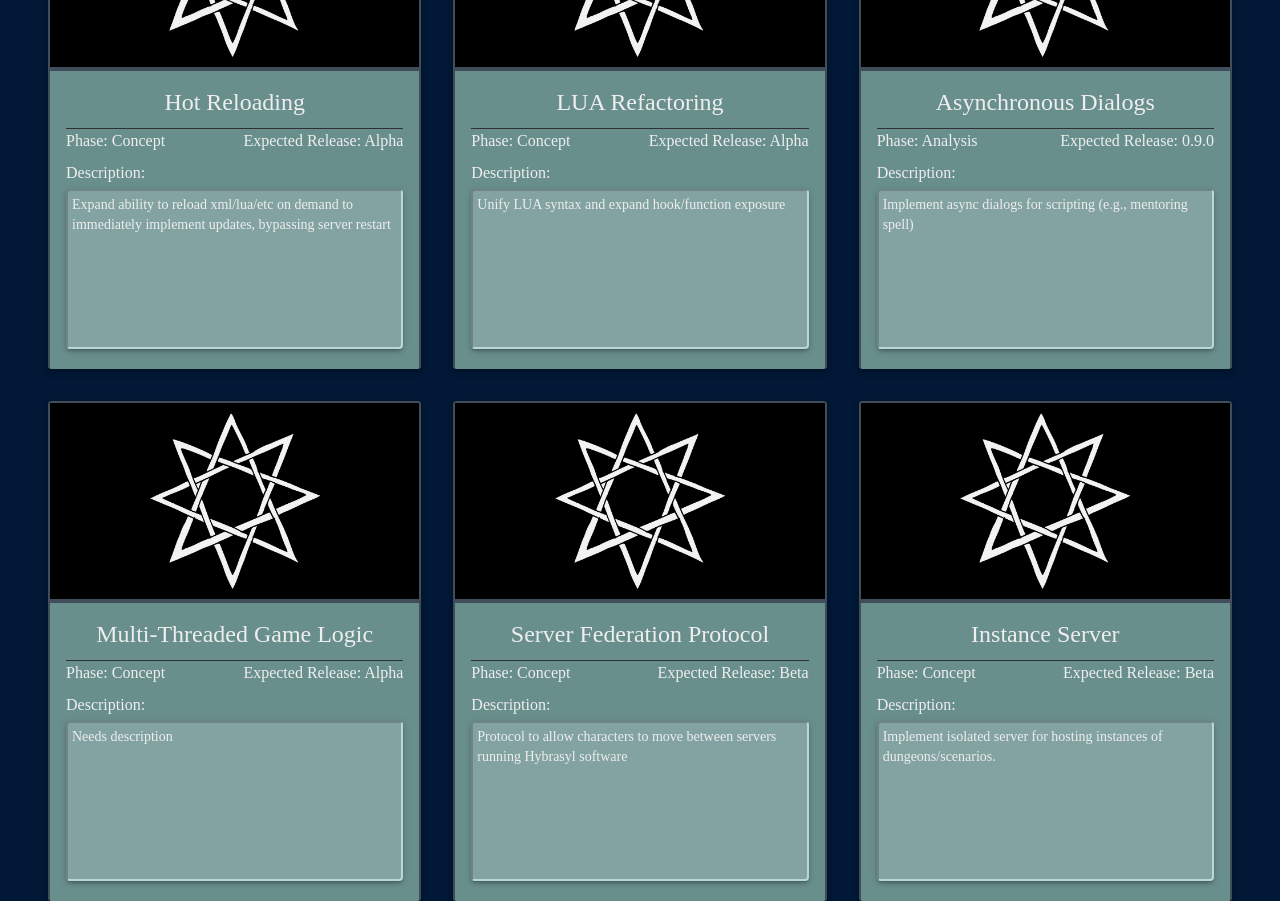
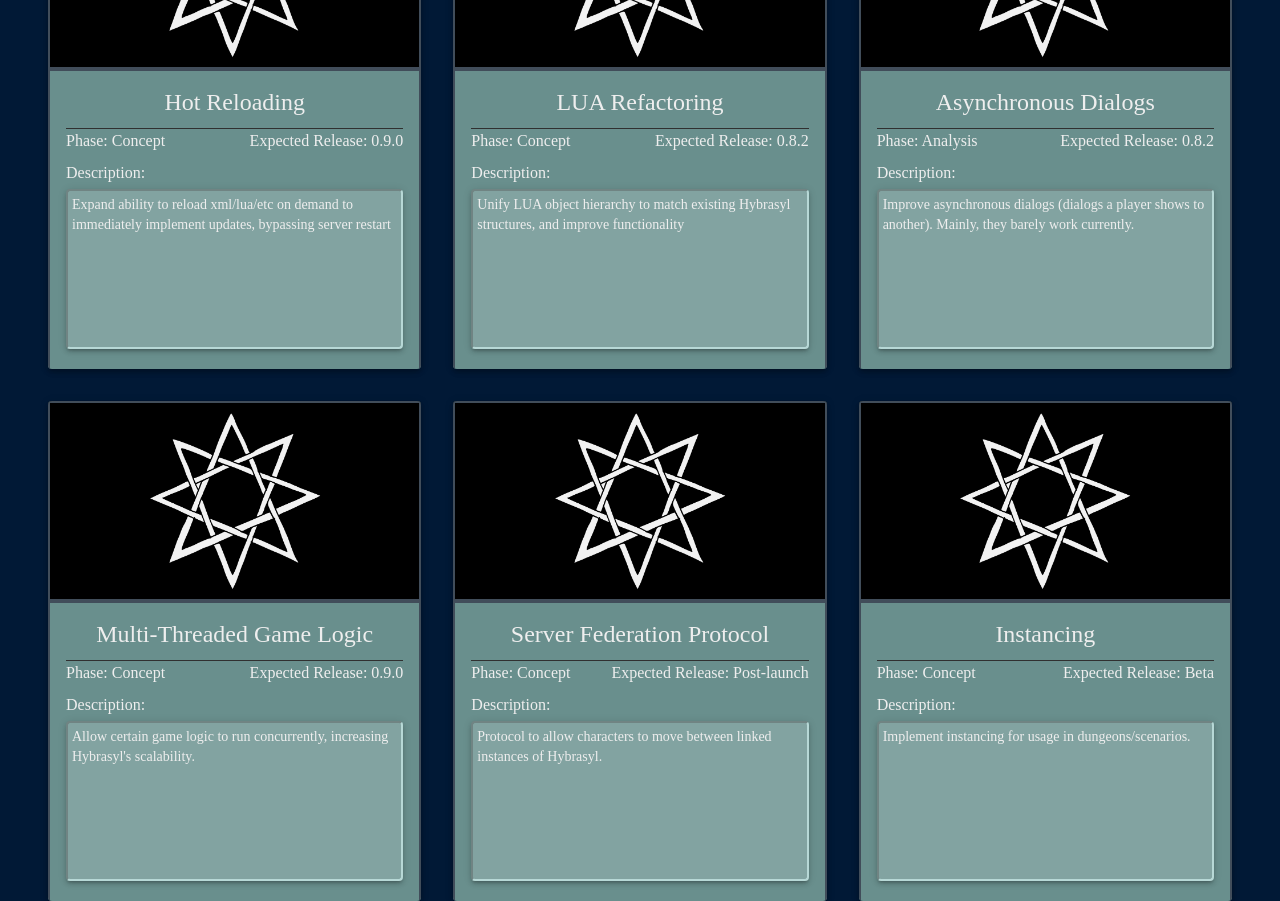
Before and after one commit to hybrasyl/cernunnos, a React (Create React App) app: page / in a window 1280 px wide. Shown: the part 280-1181 px from the top of the page. Built offline with nearby package versions, Linux system fonts and the light colour scheme; a web font is replaced by a local one.

Commit message:
architectural / etc updates

```diff
--- a/src/data/featureData.js
+++ b/src/data/featureData.js
@@ -6,49 +6,49 @@ const featureData = [
         description: "Expand ability to reload xml/lua/etc on demand to immediately implement updates, bypassing server restart",
         category: "Architecture",
         image: "placeholder.png",
-        target: "Alpha",
+        target: "0.9.0",
     },
     {
         id: "2",
         title: "LUA Refactoring",
         stage: "Concept",
-        description: "Unify LUA syntax and expand hook/function exposure",
+        description: "Unify LUA object hierarchy to match existing Hybrasyl structures, and improve functionality",
         category: "Architecture",
         image: "placeholder.png",
-        target: "Alpha",
+        target: "0.8.2",
     },
     {
         id: "3",
         title: "Asynchronous Dialogs",
         stage: "Analysis",
-        description: "Implement async dialogs for scripting (e.g., mentoring spell)",
+        description: "Improve asynchronous dialogs (dialogs a player shows to another). Mainly, they barely work currently.",
+        category: "Architecture",
+        image: "placeholder.png",
+        target: "0.8.2",
+    },
+    {
+        id: "4",
+        title: "Multi-Threaded Game Logic",
+        stage: "Concept",
+        description: "Allow certain game logic to run concurrently, increasing Hybrasyl's scalability.",
         category: "Architecture",
         image: "placeholder.png",
         target: "0.9.0",
     },
     {
-        id: "4",
-        title: "Multi-Threaded Game Logic",
-        stage: "Concept",
-        description: "Needs description",
-        category: "Architecture",
-        image: "placeholder.png",
-        target: "Alpha",
-    },
-    {
         id: "5",
         title: "Server Federation Protocol",
         stage: "Concept",
-        description: "Protocol to allow characters to move between servers running Hybrasyl software",
+        description: "Protocol to allow characters to move between linked instances of Hybrasyl.",
         category: "Architecture",
         image: "placeholder.png",
-        target: "Beta",
+        target: "Post-launch",
     },
     {
         id: "6",
-        title: "Instance Server",
+        title: "Instancing",
         stage: "Concept",
-        description: "Implement isolated server for hosting instances of dungeons/scenarios.",
+        description: "Implement instancing for usage in dungeons/scenarios.",
         category: "Architecture",
         image: "placeholder.png",
         target: "Beta",
@@ -129,10 +129,10 @@ const featureData = [
         id: "15",
         title: "Account Manager Overhaul",
         stage: "Concept",
-        description: "Complete features for Account Manager (with game world hooks)",
+        description: "Implement character password resets, mail notifications, and more in HAM, with game server support",
         category: "UI/UX",
         image: "placeholder.png",
-        target: "TBD",
+        target: "0.9.0",
     },
     {
         id: "16",
@@ -141,13 +141,13 @@ const featureData = [
         description: "Create accounts and allow 10+ characters to be linked to them.",
         category: "UI/UX",
         image: "placeholder.png",
-        target: "TBD",
+        target: "0.9.0",
     },
     {
         id: "17",
         title: "Website 2.0",
         stage: "Design",
-        description: "Rebuild website from ground up to support more modern (post 2000) features",
+        description: "Rebuild website from ground up to support more modern (post 2008) features",
         category: "UI/UX",
         image: "placeholder.png",
         target: "TBD",
@@ -183,28 +183,28 @@ const featureData = [
         id: "21",
         title: "Implement 2FA for HAM",
         stage: "Concept",
-        description: "Add 2FA to HAM accounts",
+        description: "Add multi-factor authentication to HAM accounts",
         category: "UI/UX",
         image: "placeholder.png",
         target: "TBD",
     },
     {
         id: "22",
-        title: "Github to Game Board Integration",
+        title: "GitHub Board Integrations",
         stage: "Concept",
-        description: "Create functionality to allow posts to be autogenerated from/backed up to Github",
+        description: "Create functionality to allow read only boards which are autogenerated from a GitHub repository (think Loures Library)",
         category: "UI/UX",
         image: "placeholder.png",
-        target: "TBD",
+        target: "Beta",
     },
     {
         id: "23",
         title: "Periodic Mail Digest",
         stage: "Concept",
-        description: "Create optional functionality to allow ingame mail (boards?) to be forwarded to email on a periodic basis",
+        description: "Create optional functionality to allow ingame mail & subscribed boards to be forwarded to a player's email on a periodic basis",
         category: "UI/UX",
         image: "placeholder.png",
-        target: "TBD",
+        target: "Beta",
     },
     {
         id: "24",
@@ -237,10 +237,10 @@ const featureData = [
         id: "27",
         title: "Client 2.0",
         stage: "Concept",
-        description: "Burn existing client to the ground, kick, and then redo in modern language",
+        description: "Burn existing client to the ground, kick, and then redo in C# / Unity",
         category: "Support Programs",
         image: "placeholder.png",
-        target: "Post-Release",
+        target: "Post-launch",
     },
     {
         id: "28",
@@ -276,7 +276,7 @@ const featureData = [
         description: "Implement and create dark ages-style multi-player, instanced dungeons",
         category: "World",
         image: "placeholder.png",
-        target: "TBD",
+        target: "1.0",
     },
     {
         id: "32",
@@ -321,7 +321,7 @@ const featureData = [
         description: "Add more complex statuses/conditions, such as Fear/Charm/Confusion",
         category: "World",
         image: "placeholder.png",
-        target: "Beta",
+        target: "0.9.1",
     },
     {
         id: "37",
```
